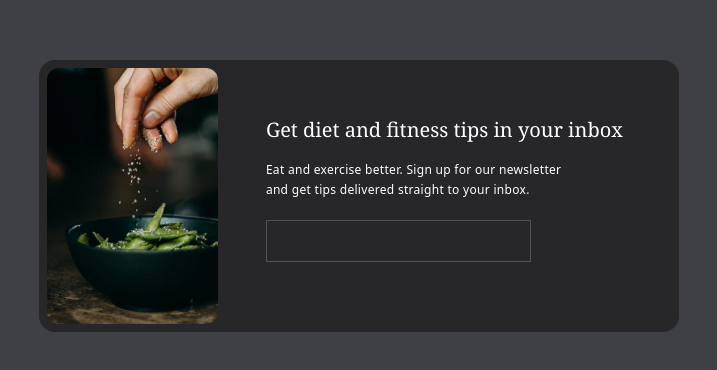
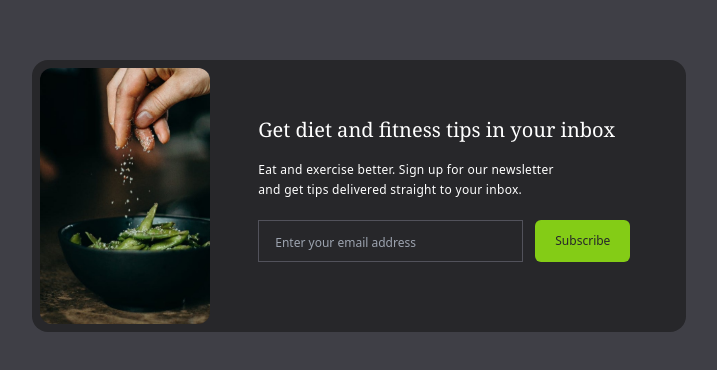
Before and after one commit to 0xSardius/email-subscribe-card, a plain HTML site: page index.html in a window 1280 px wide. Shown: the part 204-574 px from the top of the page, without its empty margins (281-998 px from the left). Drawn offline with nearby package versions, Linux system fonts and the light colour scheme.

Commit message:
complete card

```diff
--- a/index.html
+++ b/index.html
@@ -36,7 +36,9 @@
           </p>
 
           <div class="flex flex-col mt-5 space-y-4 md:space-x-3 md:flex-row md:space-y-0">
-            <input type="text" class="p-2 px-4 text-center text-white bg-zinc-800 border border-zinc-600 placeholder:text-xs">
+            <input type="text" placeholder="Enter your email address" class="p-2 px-4 text-center text-white bg-zinc-800 border border-zinc-600 placeholder:text-xs placeholder:text-center md:text-left placeholder:md:text-left focus:outline-none" />
+            <button class="px-5 py-3 text-xs rounded-md text-zinc-800 bg-lime-500 hover:bg-lime-700 hover:text-white">Subscribe</button>
+
           </div>
           </div>
         </div>
```
